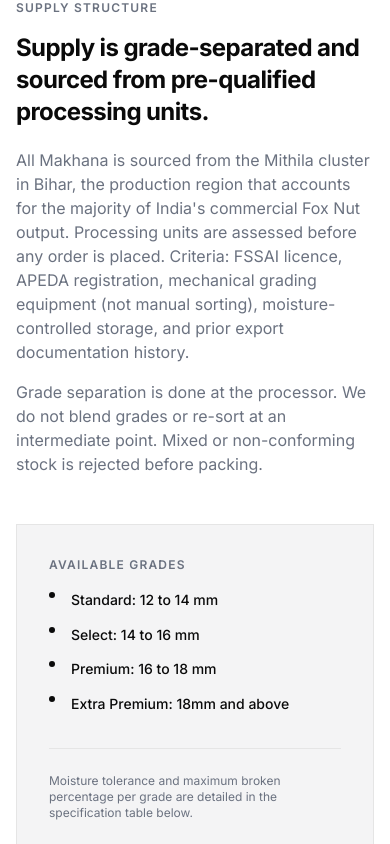
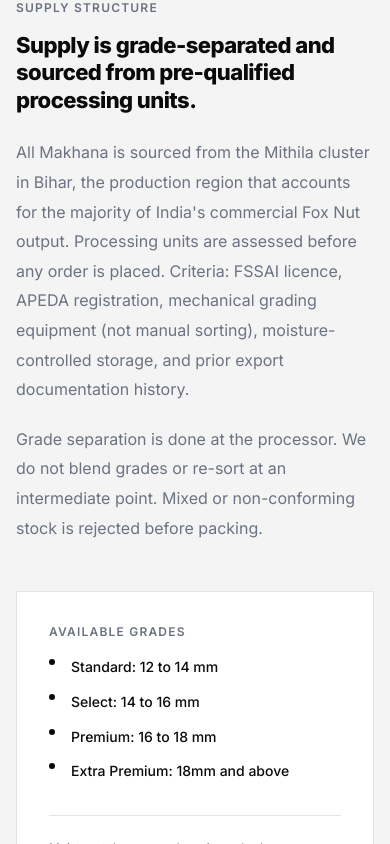
Before and after one commit to exportdesi/ExportDesi-web, a React (Vite) app: page /industries/food-ingredients/makhana in a window 390 px wide. Shown: the part 1200-2044 px from the top of the page. Built offline with nearby package versions, Linux system fonts and the light colour scheme.

Commit message:
ui: h2/h3/h4 hierarchy, section background alternation, ContentBlock headings, FAQAccordion surface bg

```diff
--- a/src/components/ContentBlock.jsx
+++ b/src/components/ContentBlock.jsx
@@ -1,11 +1,7 @@
 /**
- * ContentBlock — a constrained text block: heading + one or more paragraphs.
- * Props:
- *   heading       string
- *   headingLevel  'h2' | 'h3'  — default 'h2'
- *   paragraphs    string[]
- *   maxWidth      boolean — constrain text width (default true)
- *   label         string  — optional eyebrow label above heading
+ * ContentBlock — constrained text block: eyebrow label + heading + paragraphs.
+ * h2 is the primary section heading — bold and large.
+ * h3 is a sub-heading — clearly smaller and lighter weight.
  */
 export default function ContentBlock({
     label,
@@ -15,16 +11,19 @@ export default function ContentBlock({
     maxWidth = true,
 }) {
     const Tag = headingLevel;
-    const sizeClass = headingLevel === 'h2'
-        ? 'text-2xl md:text-3xl lg:text-4xl'
-        : 'text-xl md:text-2xl';
+
+    const headingClass = headingLevel === 'h2'
+        ? 'font-extrabold mb-6 leading-tight'
+        : headingLevel === 'h3'
+            ? 'font-bold mb-4 leading-snug text-lg md:text-xl'
+            : 'font-semibold mb-3 leading-snug';
 
     return (
         <div className={maxWidth ? 'max-w-3xl' : ''}>
             {label && <p className="section-label">{label}</p>}
-            <Tag className={`${sizeClass} font-bold mb-5`}>{heading}</Tag>
+            <Tag className={headingClass}>{heading}</Tag>
             {paragraphs.map((p, i) => (
-                <p key={i} className="text-muted text-base md:text-lg mb-4 last:mb-0">
+                <p key={i} className="text-muted text-base leading-[1.85] mb-5 last:mb-0">
                     {p}
                 </p>
             ))}
--- a/src/components/FAQAccordion.jsx
+++ b/src/components/FAQAccordion.jsx
@@ -25,7 +25,7 @@ export default function FAQAccordion({ items = [], label, heading }) {
     };
 
     return (
-        <section className="bg-white border-b border-border">
+        <section className="bg-surface border-b border-border">
             <Helmet>
                 <script type="application/ld+json">
                     {JSON.stringify(faqSchema)}
--- a/src/components/TwoColumnSection.jsx
+++ b/src/components/TwoColumnSection.jsx
@@ -1,18 +1,15 @@
 /**
- * TwoColumnSection — a left content column + right highlight/callout box.
- * Props:
- *   leftContent   ReactNode — full left column slot
- *   rightContent  ReactNode — full right column slot (rendered in a styled box)
- *   reverseOnMobile boolean — default false
- *   background   'white' | 'surface' — default 'white'
+ * TwoColumnSection — left content column + right highlight callout.
+ * Defaults to 'surface' background so structural text sections
+ * contrast against adjacent white table/data sections.
  */
 export default function TwoColumnSection({
     leftContent,
     rightContent,
     reverseOnMobile = false,
-    background = 'white',
+    background = 'surface',
 }) {
-    const bg = background === 'surface' ? 'bg-surface' : 'bg-white';
+    const bg = background === 'white' ? 'bg-white' : 'bg-surface';
     const order = reverseOnMobile ? 'flex-col-reverse md:flex-row' : 'flex-col md:flex-row';
 
     return (
@@ -26,7 +23,7 @@ export default function TwoColumnSection({
 
                     {/* Right Highlight Box */}
                     <div className="flex-shrink-0 w-full md:w-[340px] lg:w-[380px]">
-                        <div className="border border-border bg-surface p-8">
+                        <div className="border border-border bg-white p-8">
                             {rightContent}
                         </div>
                     </div>
--- a/src/index.css
+++ b/src/index.css
@@ -31,6 +31,25 @@
     h6 {
         @apply font-bold leading-tight tracking-tight;
         color: #0a0a0a;
+    }
+
+    /* Explicit heading hierarchy — prevents h2/h3 from visually blending */
+    h2 {
+        font-size: clamp(1.375rem, 2.5vw, 2.25rem);
+        font-weight: 800;
+        letter-spacing: -0.025em;
+    }
+
+    h3 {
+        font-size: clamp(1.0625rem, 1.5vw, 1.375rem);
+        font-weight: 700;
+        letter-spacing: -0.01em;
+    }
+
+    h4 {
+        font-size: 0.9375rem;
+        font-weight: 600;
+        letter-spacing: 0;
     }
 
     a {
```
